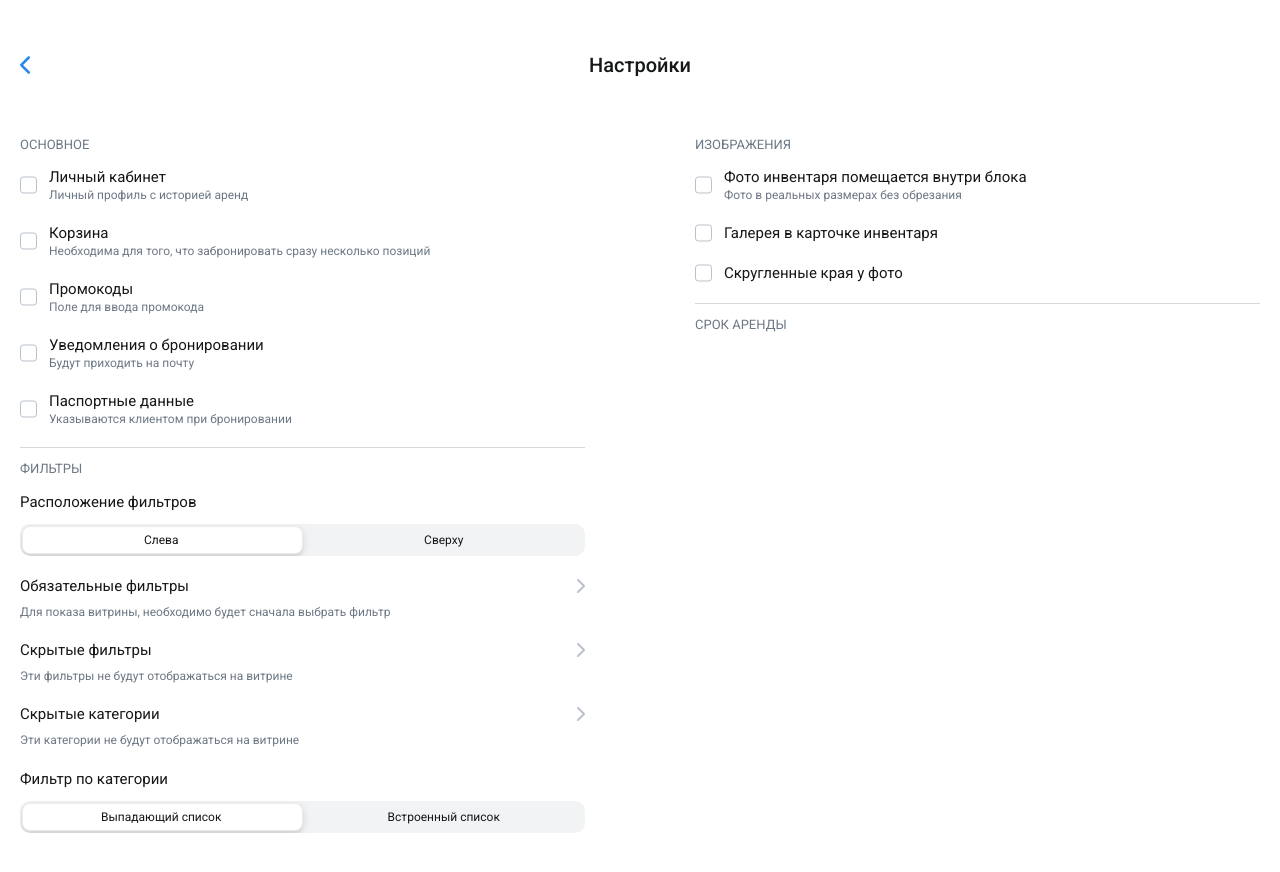
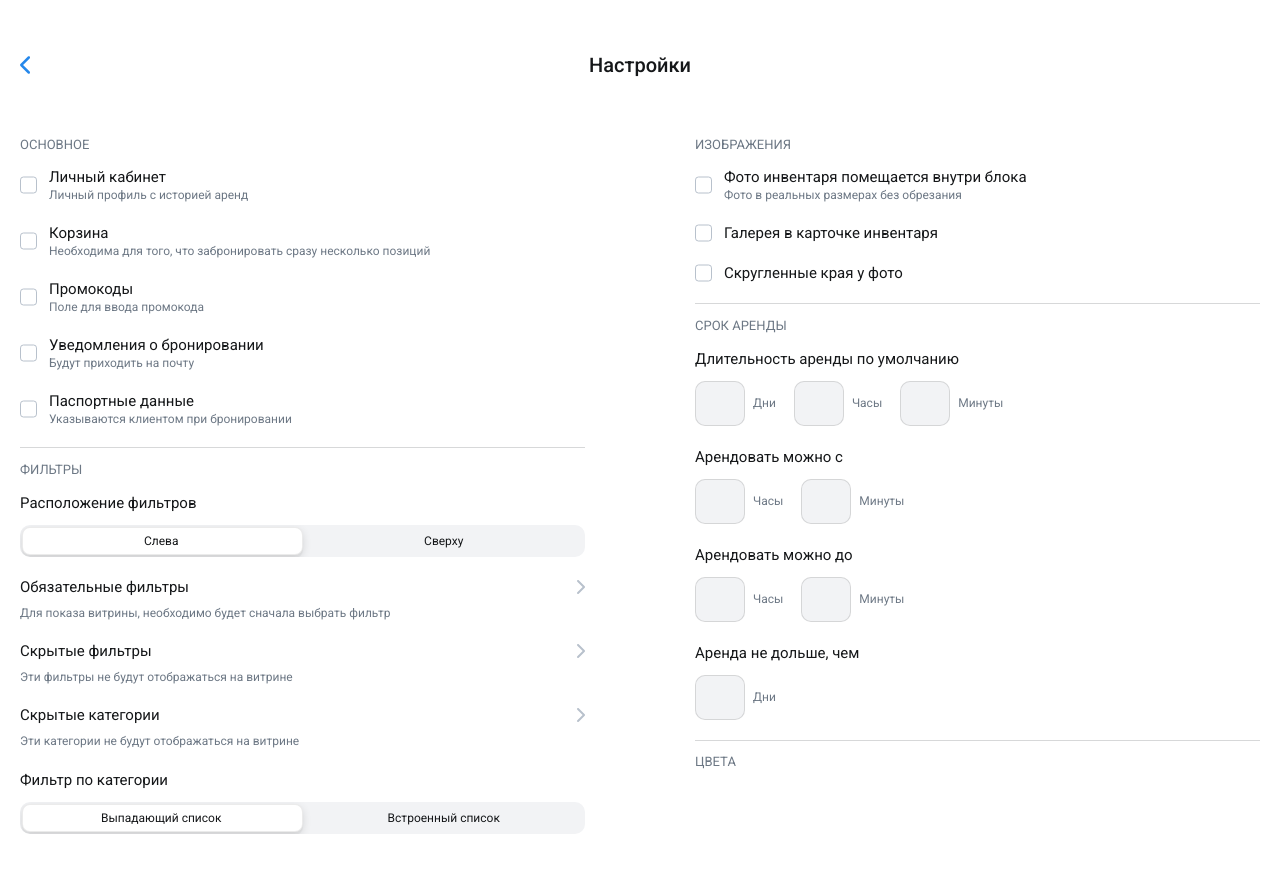
Before and after one commit to Learde/rih-widget-admin, a Vue app: page /settings in a window 1280 px wide. Shown: the top 872 px of the page. Before the commit the page ends 833 px from the top, so only its background shows below. Built offline with nearby package versions, Linux system fonts and the light colour scheme.

Commit message:
feat: add square inputs

```diff
--- a/src/assets/base.scss
+++ b/src/assets/base.scss
@@ -5,6 +5,7 @@
     --c-gray-1: #b8c1cc;
     --c-gray-2: #6d7885;
     --c-gray-3: #d7d8d9;
+    --c-gray-4: #f2f3f5;
 }
 
 *,
--- a/src/assets/main.scss
+++ b/src/assets/main.scss
@@ -2,7 +2,6 @@
 
 #app {
     max-width: 1280px;
-    height: 100vh;
     min-height: 100vh;
     padding: 50px 20px;
     margin: 0 auto;
--- /dev/null
+++ b/src/components/uikit/form-group/BaseFormGroup.vue
@@ -0,0 +1,19 @@
+<script setup></script>
+
+<template>
+    <div>
+        <label class="label"><slot name="label" /></label>
+        <div class="content">
+            <slot name="content" />
+        </div>
+    </div>
+</template>
+
+<style lang="scss" scoped>
+.label {
+    display: inline-block;
+    margin-bottom: 12px;
+    font-size: 15px;
+    line-height: 20px;
+}
+</style>
--- a/src/components/uikit/index.js
+++ b/src/components/uikit/index.js
@@ -2,3 +2,5 @@ export { default as BaseCheckbox } from "./checkbox/BaseCheckbox.vue";
 export { default as CheckboxWithAdditional } from "./checkbox/CheckboxWithAdditional.vue";
 export { default as BaseToggler } from "./toggler/BaseToggler.vue";
 export { default as BaseSelectMenu } from "./select/BaseSelectMenu.vue";
+export { default as BaseSquareInput } from "./input/BaseSquareInput.vue";
+export { default as BaseFormGroup } from "./form-group/BaseFormGroup.vue";
--- /dev/null
+++ b/src/components/uikit/input/BaseSquareInput.vue
@@ -0,0 +1,34 @@
+<script setup></script>
+
+<template>
+    <label class="wrapper">
+        <input class="input" />
+        <span class="label"><slot name="label" /></span>
+    </label>
+</template>
+
+<style lang="scss" scoped>
+.wrapper {
+    display: flex;
+    gap: 8px;
+    align-items: center;
+}
+
+.label {
+    font-size: 12px;
+    line-height: 16px;
+    color: var(--c-gray-2);
+}
+
+.input {
+    width: 50px;
+    height: 45px;
+    font-size: 12px;
+    line-height: 20px;
+    text-align: center;
+    background: var(--c-gray-4);
+    border: 1px solid rgb(0 0 0 / 12%);
+    border-radius: 10px;
+    outline: none;
+}
+</style>
--- a/src/views/SettingsPage.vue
+++ b/src/views/SettingsPage.vue
@@ -1,5 +1,11 @@
 <script setup>
-import { BaseSelectMenu, BaseToggler, CheckboxWithAdditional } from "@/components";
+import {
+    BaseFormGroup,
+    BaseSelectMenu,
+    BaseSquareInput,
+    BaseToggler,
+    CheckboxWithAdditional,
+} from "@/components";
 import { ref } from "vue";
 
 const FILTERS_POSITION_META = {
@@ -105,6 +111,62 @@ const settings = ref({
             </div>
             <hr />
             <h3>Срок аренды</h3>
+            <div class="submenu">
+                <BaseFormGroup>
+                    <template #label> Длительность аренды по умолчанию </template>
+                    <template #content>
+                        <div class="inputs">
+                            <BaseSquareInput min="0">
+                                <template #label> Дни </template>
+                            </BaseSquareInput>
+                            <BaseSquareInput min="0" max="23">
+                                <template #label> Часы </template>
+                            </BaseSquareInput>
+                            <BaseSquareInput min="0" max="59">
+                                <template #label> Минуты </template>
+                            </BaseSquareInput>
+                        </div>
+                    </template>
+                </BaseFormGroup>
+                <BaseFormGroup>
+                    <template #label> Арендовать можно с </template>
+                    <template #content>
+                        <div class="inputs">
+                            <BaseSquareInput min="0" max="23">
+                                <template #label> Часы </template>
+                            </BaseSquareInput>
+                            <BaseSquareInput min="0" max="59">
+                                <template #label> Минуты </template>
+                            </BaseSquareInput>
+                        </div>
+                    </template>
+                </BaseFormGroup>
+                <BaseFormGroup>
+                    <template #label> Арендовать можно до </template>
+                    <template #content>
+                        <div class="inputs">
+                            <BaseSquareInput min="0" max="23">
+                                <template #label> Часы </template>
+                            </BaseSquareInput>
+                            <BaseSquareInput min="0" max="59">
+                                <template #label> Минуты </template>
+                            </BaseSquareInput>
+                        </div>
+                    </template>
+                </BaseFormGroup>
+                <BaseFormGroup>
+                    <template #label> Аренда не дольше, чем </template>
+                    <template #content>
+                        <div class="inputs">
+                            <BaseSquareInput min="0">
+                                <template #label> Дни </template>
+                            </BaseSquareInput>
+                        </div>
+                    </template>
+                </BaseFormGroup>
+            </div>
+            <hr />
+            <h3>Цвета</h3>
         </div>
     </div>
 </template>
@@ -125,7 +187,7 @@ h3 {
 }
 
 hr {
-    height: 0.33px;
+    height: 0.5px;
     margin: 20px 0 12px;
     background-color: var(--c-gray-3);
     border: none;
@@ -136,4 +198,10 @@ hr {
     flex-direction: column;
     gap: 20px;
 }
+
+.inputs {
+    display: flex;
+    flex-wrap: wrap;
+    gap: 18px;
+}
 </style>
```
